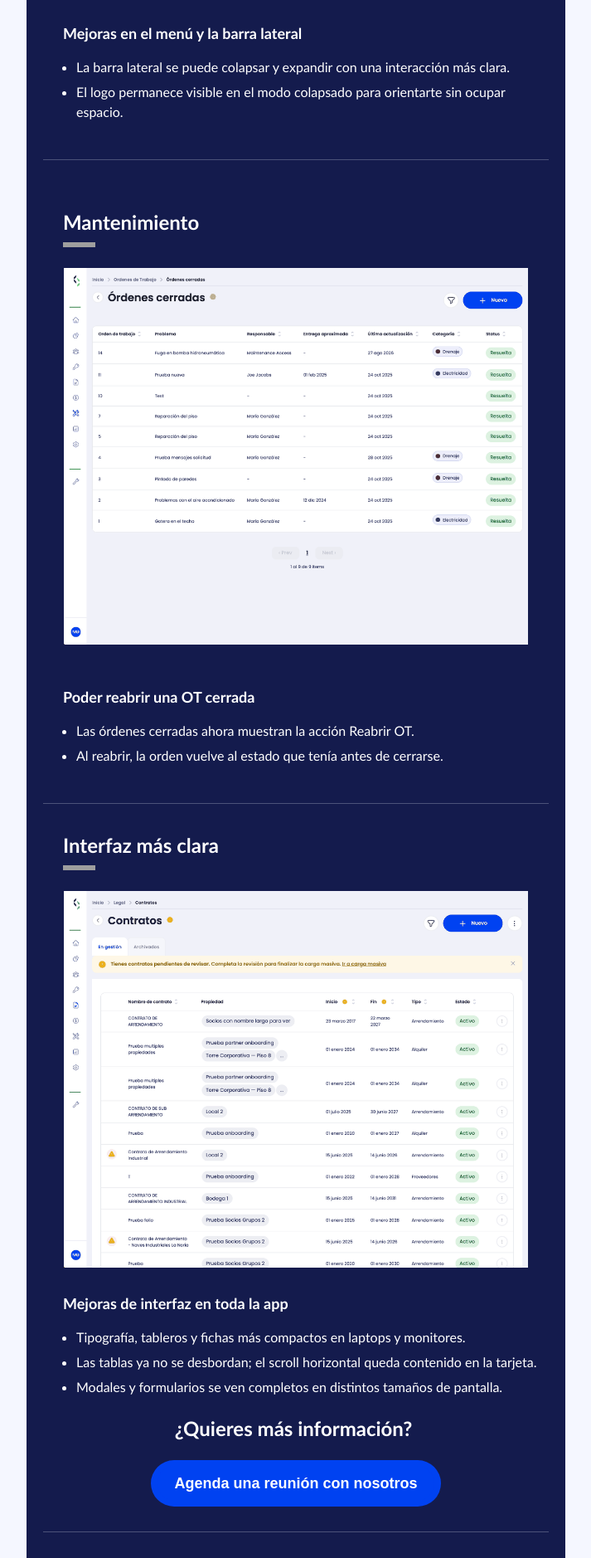
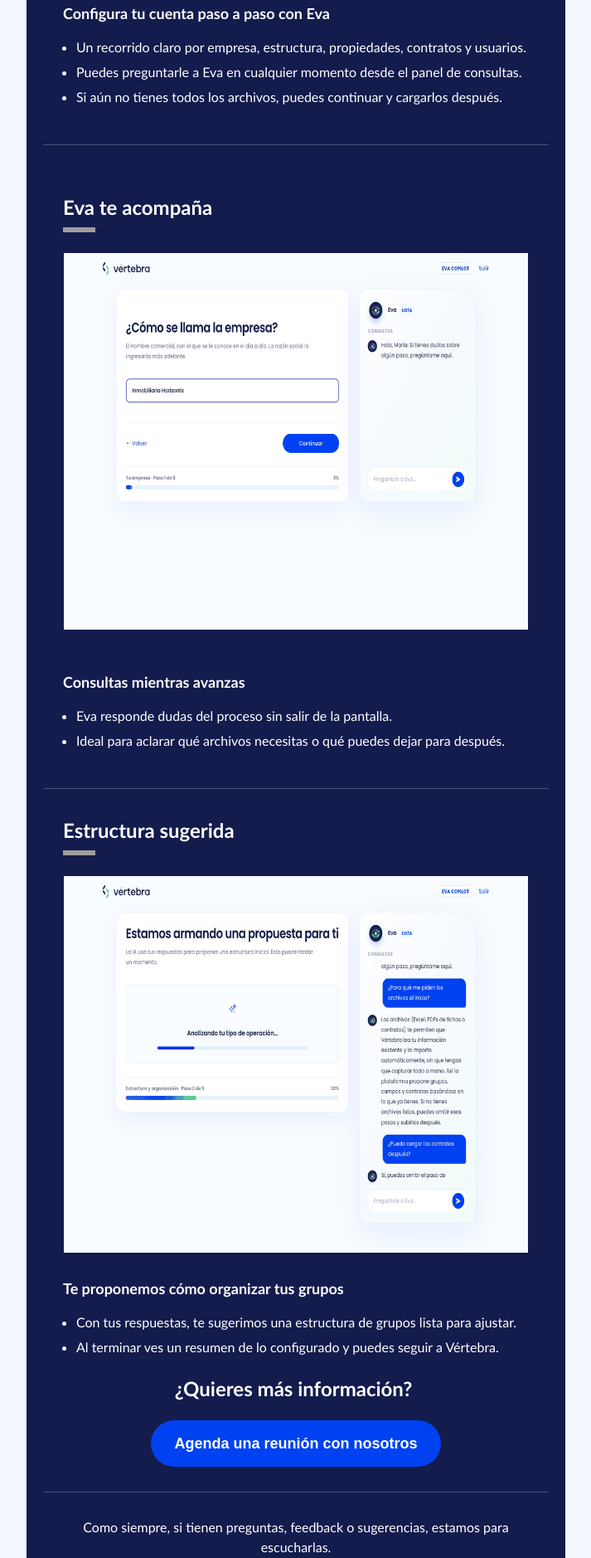
Before and after one commit to deportpasspe/product-update-vertebra, a plain HTML site: page index.html in a window 1280 px wide. Shown: the part 922-2800 px from the top of the page at 83% size, without its empty margins (283-996 px from the left). Drawn offline with Linux system fonts and the light colour scheme; grey boxes are pictures that could not be loaded.

Commit message:
Edición 2026-09: newsletter de producto para validación

```diff
--- a/index.html
+++ b/index.html
@@ -6,7 +6,7 @@
   <meta name="x-apple-disable-message-reformatting">
   <meta content="IE=edge" http-equiv="X-UA-Compatible">
   <meta content="telephone=no" name="format-detection">
-  <title>Monthly update - agosto</title><!--[if (mso 16)]>
+  <title>Monthly update - septiembre</title><!--[if (mso 16)]>
     <style type="text/css">
     a {text-decoration: none;}
     </style>
@@ -158,13 +158,13 @@ td .z:hover a.v-3028 {
                    <table cellpadding="0" cellspacing="0" width="100%" role="presentation" style="mso-table-lspace:0pt;mso-table-rspace:0pt;border-collapse:collapse;border-spacing:0px">
                     <tbody>
                      <tr>
-                      <td align="center" style="padding:0;Margin:0"><h2 style="Margin:0;font-family:'trebuchet ms', 'lucida grande', 'lucida sans unicode', 'lucida sans', tahoma, sans-serif;mso-line-height-rule:exactly;letter-spacing:0;font-size:24px;font-style:normal;font-weight:bold;line-height:29px;color:#ffffff;text-align:center!important;margin-left:0!important"><strong style="font-weight:bolder !important">Novedades de Producto Agosto 2026</strong></h2></td>
+                      <td align="center" style="padding:0;Margin:0"><h2 style="Margin:0;font-family:'trebuchet ms', 'lucida grande', 'lucida sans unicode', 'lucida sans', tahoma, sans-serif;mso-line-height-rule:exactly;letter-spacing:0;font-size:24px;font-style:normal;font-weight:bold;line-height:29px;color:#ffffff;text-align:center!important;margin-left:0!important"><strong style="font-weight:bolder !important">Novedades de Producto Septiembre 2026</strong></h2></td>
                      </tr>
                      <tr>
                       <td align="center" style="padding:10px 0 20px;Margin:0;font-size:0px"><img width="39" alt="" src="https://yvipmi.stripocdn.email/content/guids/CABINET_32eaf42c8260763926f20b7bd7597045009ef262258e3b75e3e1211df3ead0b0/images/line.png" style="display:block;font-size:14px;border:0;outline:none;text-decoration:none;margin:0 auto" height="6"></td>
                      </tr>
                      <tr>
-                      <td align="center" style="padding:0;Margin:0" class="a"><p class="c" style="Margin:0;mso-line-height-rule:exactly;font-family:'trebuchet ms', 'lucida grande', 'lucida sans unicode', 'lucida sans', tahoma, sans-serif;line-height:24px;letter-spacing:0;color:#ffffff;font-size:16px;text-align:center!important">Este mes mejoramos la interacción del menú y la barra lateral, añadimos la opción de reabrir una orden de trabajo cerrada y refinamos la interfaz para que se vea más clara y compacta en toda la aplicación.</p></td>
+                      <td align="center" style="padding:0;Margin:0" class="a"><p class="c" style="Margin:0;mso-line-height-rule:exactly;font-family:'trebuchet ms', 'lucida grande', 'lucida sans unicode', 'lucida sans', tahoma, sans-serif;line-height:24px;letter-spacing:0;color:#ffffff;font-size:16px;text-align:center!important">Este mes presentamos una forma más guiada de configurar tu cuenta en Vértebra: avanzas paso a paso y puedes preguntarle a Eva cuando tengas dudas.</p></td>
                      </tr>
                      <tr>
                       <td align="center" style="padding:30px 0;Margin:0;font-size:0">
@@ -191,19 +191,20 @@ td .z:hover a.v-3028 {
                    <table cellspacing="0" width="100%" cellpadding="0" role="presentation" style="mso-table-lspace:0pt;mso-table-rspace:0pt;border-collapse:collapse;border-spacing:0px">
                     <tbody>
                      <tr>
-                      <td align="left" style="padding:0;Margin:0"><h2 style="Margin:0;font-family:'trebuchet ms', 'lucida grande', 'lucida sans unicode', 'lucida sans', tahoma, sans-serif;mso-line-height-rule:exactly;letter-spacing:0;font-size:24px;font-style:normal;font-weight:bold;line-height:29px;color:#ffffff"><strong style="font-weight:bolder !important">Menú y barra lateral</strong><br></h2></td>
+                      <td align="left" style="padding:0;Margin:0"><h2 style="Margin:0;font-family:'trebuchet ms', 'lucida grande', 'lucida sans unicode', 'lucida sans', tahoma, sans-serif;mso-line-height-rule:exactly;letter-spacing:0;font-size:24px;font-style:normal;font-weight:bold;line-height:29px;color:#ffffff"><strong style="font-weight:bolder !important">Configuración de cuenta</strong><br></h2></td>
                      </tr>
                      <tr>
                       <td align="left" style="padding:10px 0 20px;Margin:0;font-size:0px"><img alt="" src="https://yvipmi.stripocdn.email/content/guids/CABINET_32eaf42c8260763926f20b7bd7597045009ef262258e3b75e3e1211df3ead0b0/images/line.png" width="39" style="display:block;font-size:14px;border:0;outline:none;text-decoration:none;margin:0" height="6"></td>
                      </tr>
                      <tr>
-                      <td align="center" style="padding:5px 0 30px;Margin:0;font-size:0px"><!-- GIF final --><img alt="Animación de la barra lateral colapsada y expandida" src="https://raw.githubusercontent.com/deportpasspe/product-update-vertebra/main/assets/01-menu-sidebar.gif" title="" width="560" class="adapt-img" style="display:block;font-size:14px;border:0;outline:none;text-decoration:none;margin:0" height="454"></td>
+                      <td align="center" style="padding:5px 0 30px;Margin:0;font-size:0px"><!-- GIF final --><img alt="Animación del nuevo flujo de configuración de cuenta con Eva" src="https://raw.githubusercontent.com/deportpasspe/product-update-vertebra/main/assets/01-onboarding-flujo.gif" title="" width="560" class="adapt-img" style="display:block;font-size:14px;border:0;outline:none;text-decoration:none;margin:0" height="454"></td>
                      </tr>
                      <tr>
                       <td align="left" class="a" style="padding:20px 0 0;Margin:0">
-                       <h3 class="b" style="Margin:0;font-family:'trebuchet ms', 'lucida grande', 'lucida sans unicode', 'lucida sans', tahoma, sans-serif;mso-line-height-rule:exactly;letter-spacing:0;font-size:18px;font-style:normal;font-weight:normal;line-height:27px;color:#ffffff;margin:0 0 6px 0;margin-left:40px"><strong style="font-weight:bolder !important">Mejoras en el menú y la barra lateral</strong></h3>
-                       <ul style="font-family:'trebuchet ms', 'lucida grande', 'lucida sans unicode', 'lucida sans', tahoma, sans-serif;padding:0px 0px 0px 40px;margin-top:15px;margin-bottom:15px"><li style="color:#ffffff;margin:0 0 6px 0;font-size:16px;line-height:24px;text-align:left"><p class="c" style="font-family:'trebuchet ms', 'lucida grande', 'lucida sans unicode', 'lucida sans', tahoma, sans-serif;line-height:24px;letter-spacing:0;color:#ffffff;font-size:16px;margin:0 0 6px 0">La barra lateral se puede colapsar y expandir con una interacción más clara.</p></li>
-                       <li style="color:#ffffff;margin:0 0 6px 0;font-size:16px;line-height:24px;text-align:left"><p class="c" style="font-family:'trebuchet ms', 'lucida grande', 'lucida sans unicode', 'lucida sans', tahoma, sans-serif;line-height:24px;letter-spacing:0;color:#ffffff;font-size:16px;margin:0 0 6px 0">El logo permanece visible en el modo colapsado para orientarte sin ocupar espacio.</p></li></ul>
+                       <h3 class="b" style="Margin:0;font-family:'trebuchet ms', 'lucida grande', 'lucida sans unicode', 'lucida sans', tahoma, sans-serif;mso-line-height-rule:exactly;letter-spacing:0;font-size:18px;font-style:normal;font-weight:normal;line-height:27px;color:#ffffff;margin:0 0 6px 0;margin-left:40px"><strong style="font-weight:bolder !important">Configura tu cuenta paso a paso con Eva</strong></h3>
+                       <ul style="font-family:'trebuchet ms', 'lucida grande', 'lucida sans unicode', 'lucida sans', tahoma, sans-serif;padding:0px 0px 0px 40px;margin-top:15px;margin-bottom:15px"><li style="color:#ffffff;margin:0 0 6px 0;font-size:16px;line-height:24px;text-align:left"><p class="c" style="font-family:'trebuchet ms', 'lucida grande', 'lucida sans unicode', 'lucida sans', tahoma, sans-serif;line-height:24px;letter-spacing:0;color:#ffffff;font-size:16px;margin:0 0 6px 0">Un recorrido claro por empresa, estructura, propiedades, contratos y usuarios.</p></li>
+                       <li style="color:#ffffff;margin:0 0 6px 0;font-size:16px;line-height:24px;text-align:left"><p class="c" style="font-family:'trebuchet ms', 'lucida grande', 'lucida sans unicode', 'lucida sans', tahoma, sans-serif;line-height:24px;letter-spacing:0;color:#ffffff;font-size:16px;margin:0 0 6px 0">Puedes preguntarle a Eva en cualquier momento desde el panel de consultas.</p></li>
+                       <li style="color:#ffffff;margin:0 0 6px 0;font-size:16px;line-height:24px;text-align:left"><p class="c" style="font-family:'trebuchet ms', 'lucida grande', 'lucida sans unicode', 'lucida sans', tahoma, sans-serif;line-height:24px;letter-spacing:0;color:#ffffff;font-size:16px;margin:0 0 6px 0">Si aún no tienes todos los archivos, puedes continuar y cargarlos después.</p></li></ul>
                       </td>
                      </tr>
                      <tr>
@@ -231,19 +232,19 @@ td .z:hover a.v-3028 {
                    <table cellpadding="0" cellspacing="0" width="100%" role="presentation" style="mso-table-lspace:0pt;mso-table-rspace:0pt;border-collapse:collapse;border-spacing:0px">
                     <tbody>
                      <tr>
-                      <td align="left" style="padding:0;Margin:0"><h2 style="Margin:0;font-family:'trebuchet ms', 'lucida grande', 'lucida sans unicode', 'lucida sans', tahoma, sans-serif;mso-line-height-rule:exactly;letter-spacing:0;font-size:24px;font-style:normal;font-weight:bold;line-height:29px;color:#ffffff"><strong style="font-weight:bolder !important">Mantenimiento</strong><br></h2></td>
+                      <td align="left" style="padding:0;Margin:0"><h2 style="Margin:0;font-family:'trebuchet ms', 'lucida grande', 'lucida sans unicode', 'lucida sans', tahoma, sans-serif;mso-line-height-rule:exactly;letter-spacing:0;font-size:24px;font-style:normal;font-weight:bold;line-height:29px;color:#ffffff"><strong style="font-weight:bolder !important">Eva te acompaña</strong><br></h2></td>
                      </tr>
                      <tr>
                       <td align="left" style="padding:10px 0 20px;Margin:0;font-size:0px"><img width="39" alt="" src="https://yvipmi.stripocdn.email/content/guids/CABINET_32eaf42c8260763926f20b7bd7597045009ef262258e3b75e3e1211df3ead0b0/images/line.png" style="display:block;font-size:14px;border:0;outline:none;text-decoration:none;margin:0" height="6"></td>
                      </tr>
                      <tr>
-                      <td align="center" style="padding:5px 0 30px;Margin:0;font-size:0px"><!-- GIF final --><img src="https://raw.githubusercontent.com/deportpasspe/product-update-vertebra/main/assets/02-reabrir-ot.gif" title="" width="560" alt="Animación para reabrir una orden de trabajo cerrada" class="adapt-img" style="display:block;font-size:14px;border:0;outline:none;text-decoration:none;margin:0" height="454"></td>
+                      <td align="center" style="padding:5px 0 30px;Margin:0;font-size:0px"><!-- GIF final --><img src="https://raw.githubusercontent.com/deportpasspe/product-update-vertebra/main/assets/02-onboarding-eva.gif" title="" width="560" alt="Animación de consultas a Eva durante la configuración" class="adapt-img" style="display:block;font-size:14px;border:0;outline:none;text-decoration:none;margin:0" height="454"></td>
                      </tr>
                      <tr>
                       <td align="left" class="a" style="padding:20px 0 0;Margin:0">
-                       <h3 class="b" style="Margin:0;font-family:'trebuchet ms', 'lucida grande', 'lucida sans unicode', 'lucida sans', tahoma, sans-serif;mso-line-height-rule:exactly;letter-spacing:0;font-size:18px;font-style:normal;font-weight:normal;line-height:27px;color:#ffffff;margin:0 0 6px 0;margin-left:40px"><strong style="font-weight:bolder !important">Poder reabrir una OT cerrada</strong></h3>
-                       <ul style="font-family:'trebuchet ms', 'lucida grande', 'lucida sans unicode', 'lucida sans', tahoma, sans-serif;padding:0px 0px 0px 40px;margin-top:15px;margin-bottom:15px"><li style="color:#ffffff;margin:0 0 6px 0;font-size:16px;line-height:24px;text-align:left"><p class="c" style="font-family:'trebuchet ms', 'lucida grande', 'lucida sans unicode', 'lucida sans', tahoma, sans-serif;line-height:24px;letter-spacing:0;color:#ffffff;font-size:16px;margin:0 0 6px 0">Las órdenes cerradas ahora muestran la acción Reabrir OT.</p></li>
-                       <li style="color:#ffffff;margin:0 0 6px 0;font-size:16px;line-height:24px;text-align:left"><p class="c" style="font-family:'trebuchet ms', 'lucida grande', 'lucida sans unicode', 'lucida sans', tahoma, sans-serif;line-height:24px;letter-spacing:0;color:#ffffff;font-size:16px;margin:0 0 6px 0">Al reabrir, la orden vuelve al estado que tenía antes de cerrarse.</p></li></ul>
+                       <h3 class="b" style="Margin:0;font-family:'trebuchet ms', 'lucida grande', 'lucida sans unicode', 'lucida sans', tahoma, sans-serif;mso-line-height-rule:exactly;letter-spacing:0;font-size:18px;font-style:normal;font-weight:normal;line-height:27px;color:#ffffff;margin:0 0 6px 0;margin-left:40px"><strong style="font-weight:bolder !important">Consultas mientras avanzas</strong></h3>
+                       <ul style="font-family:'trebuchet ms', 'lucida grande', 'lucida sans unicode', 'lucida sans', tahoma, sans-serif;padding:0px 0px 0px 40px;margin-top:15px;margin-bottom:15px"><li style="color:#ffffff;margin:0 0 6px 0;font-size:16px;line-height:24px;text-align:left"><p class="c" style="font-family:'trebuchet ms', 'lucida grande', 'lucida sans unicode', 'lucida sans', tahoma, sans-serif;line-height:24px;letter-spacing:0;color:#ffffff;font-size:16px;margin:0 0 6px 0">Eva responde dudas del proceso sin salir de la pantalla.</p></li>
+                       <li style="color:#ffffff;margin:0 0 6px 0;font-size:16px;line-height:24px;text-align:left"><p class="c" style="font-family:'trebuchet ms', 'lucida grande', 'lucida sans unicode', 'lucida sans', tahoma, sans-serif;line-height:24px;letter-spacing:0;color:#ffffff;font-size:16px;margin:0 0 6px 0">Ideal para aclarar qué archivos necesitas o qué puedes dejar para después.</p></li></ul>
                       </td>
                      </tr>
                      <tr>
@@ -271,20 +272,19 @@ td .z:hover a.v-3028 {
                    <table cellspacing="0" width="100%" cellpadding="0" role="presentation" style="mso-table-lspace:0pt;mso-table-rspace:0pt;border-collapse:collapse;border-spacing:0px">
                     <tbody>
                      <tr>
-                      <td align="left" style="padding:0;Margin:0"><h2 style="Margin:0;font-family:'trebuchet ms', 'lucida grande', 'lucida sans unicode', 'lucida sans', tahoma, sans-serif;mso-line-height-rule:exactly;letter-spacing:0;font-size:24px;font-style:normal;font-weight:bold;line-height:29px;color:#ffffff"><strong style="font-weight:bolder !important">Interfaz más clara</strong><br></h2></td>
+                      <td align="left" style="padding:0;Margin:0"><h2 style="Margin:0;font-family:'trebuchet ms', 'lucida grande', 'lucida sans unicode', 'lucida sans', tahoma, sans-serif;mso-line-height-rule:exactly;letter-spacing:0;font-size:24px;font-style:normal;font-weight:bold;line-height:29px;color:#ffffff"><strong style="font-weight:bolder !important">Estructura sugerida</strong><br></h2></td>
                      </tr>
                      <tr>
                       <td align="left" style="padding:10px 0 20px;Margin:0;font-size:0px"><img src="https://yvipmi.stripocdn.email/content/guids/CABINET_32eaf42c8260763926f20b7bd7597045009ef262258e3b75e3e1211df3ead0b0/images/line.png" width="39" alt="" style="display:block;font-size:14px;border:0;outline:none;text-decoration:none;margin:0" height="6"></td>
                      </tr>
                      <tr>
-                      <td align="center" style="padding:5px 0 30px;Margin:0;font-size:0px"><!-- GIF final --><img width="560" alt="Animación de tablas, formularios y modales en escritorio" src="https://raw.githubusercontent.com/deportpasspe/product-update-vertebra/main/assets/03-interfaz-responsive.gif" title="" class="adapt-img" style="display:block;font-size:14px;border:0;outline:none;text-decoration:none;margin:0" height="454"></td>
+                      <td align="center" style="padding:5px 0 30px;Margin:0;font-size:0px"><!-- GIF final --><img width="560" alt="Animación de la propuesta de grupos y el resumen final" src="https://raw.githubusercontent.com/deportpasspe/product-update-vertebra/main/assets/03-onboarding-propuesta.gif" title="" class="adapt-img" style="display:block;font-size:14px;border:0;outline:none;text-decoration:none;margin:0" height="454"></td>
                      </tr>
                      <tr>
                       <td align="left" style="padding:0;Margin:0" class="a">
-                       <h3 class="b" style="Margin:0;font-family:'trebuchet ms', 'lucida grande', 'lucida sans unicode', 'lucida sans', tahoma, sans-serif;mso-line-height-rule:exactly;letter-spacing:0;font-size:18px;font-style:normal;font-weight:normal;line-height:27px;color:#ffffff;margin:0 0 6px 0;margin-left:40px"><strong style="font-weight:bolder !important">Mejoras de interfaz en toda la app</strong></h3>
-                       <ul style="font-family:'trebuchet ms', 'lucida grande', 'lucida sans unicode', 'lucida sans', tahoma, sans-serif;padding:0px 0px 0px 40px;margin-top:15px;margin-bottom:15px"><li style="color:#ffffff;margin:0 0 6px 0;font-size:16px;line-height:24px;text-align:left"><p class="c" style="font-family:'trebuchet ms', 'lucida grande', 'lucida sans unicode', 'lucida sans', tahoma, sans-serif;line-height:24px;letter-spacing:0;color:#ffffff;font-size:16px;margin:0 0 6px 0">Tipografía, tableros y fichas más compactos en laptops y monitores.</p></li>
-                       <li style="color:#ffffff;margin:0 0 6px 0;font-size:16px;line-height:24px;text-align:left"><p class="c" style="font-family:'trebuchet ms', 'lucida grande', 'lucida sans unicode', 'lucida sans', tahoma, sans-serif;line-height:24px;letter-spacing:0;color:#ffffff;font-size:16px;margin:0 0 6px 0">Las tablas ya no se desbordan; el scroll horizontal queda contenido en la tarjeta.</p></li>
-                       <li style="color:#ffffff;margin:0 0 6px 0;font-size:16px;line-height:24px;text-align:left"><p class="c" style="font-family:'trebuchet ms', 'lucida grande', 'lucida sans unicode', 'lucida sans', tahoma, sans-serif;line-height:24px;letter-spacing:0;color:#ffffff;font-size:16px;margin:0 0 6px 0">Modales y formularios se ven completos en distintos tamaños de pantalla.</p></li></ul>
+                       <h3 class="b" style="Margin:0;font-family:'trebuchet ms', 'lucida grande', 'lucida sans unicode', 'lucida sans', tahoma, sans-serif;mso-line-height-rule:exactly;letter-spacing:0;font-size:18px;font-style:normal;font-weight:normal;line-height:27px;color:#ffffff;margin:0 0 6px 0;margin-left:40px"><strong style="font-weight:bolder !important">Te proponemos cómo organizar tus grupos</strong></h3>
+                       <ul style="font-family:'trebuchet ms', 'lucida grande', 'lucida sans unicode', 'lucida sans', tahoma, sans-serif;padding:0px 0px 0px 40px;margin-top:15px;margin-bottom:15px"><li style="color:#ffffff;margin:0 0 6px 0;font-size:16px;line-height:24px;text-align:left"><p class="c" style="font-family:'trebuchet ms', 'lucida grande', 'lucida sans unicode', 'lucida sans', tahoma, sans-serif;line-height:24px;letter-spacing:0;color:#ffffff;font-size:16px;margin:0 0 6px 0">Con tus respuestas, te sugerimos una estructura de grupos lista para ajustar.</p></li>
+                       <li style="color:#ffffff;margin:0 0 6px 0;font-size:16px;line-height:24px;text-align:left"><p class="c" style="font-family:'trebuchet ms', 'lucida grande', 'lucida sans unicode', 'lucida sans', tahoma, sans-serif;line-height:24px;letter-spacing:0;color:#ffffff;font-size:16px;margin:0 0 6px 0">Al terminar ves un resumen de lo configurado y puedes seguir a Vértebra.</p></li></ul>
                       </td>
                      </tr>
                     </tbody>
```
Also changed, not shown: assets/01-onboarding-flujo.gif (added), assets/02-onboarding-eva.gif (added), assets/03-onboarding-propuesta.gif (added).
